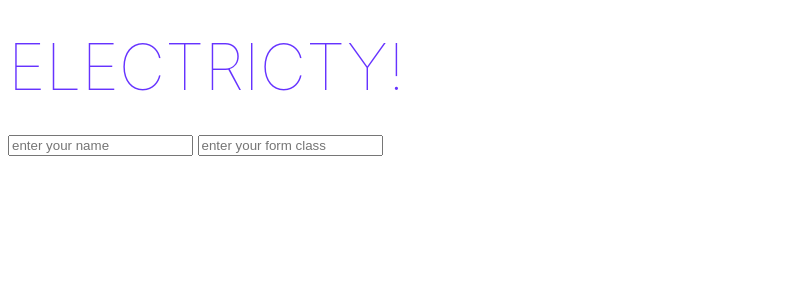
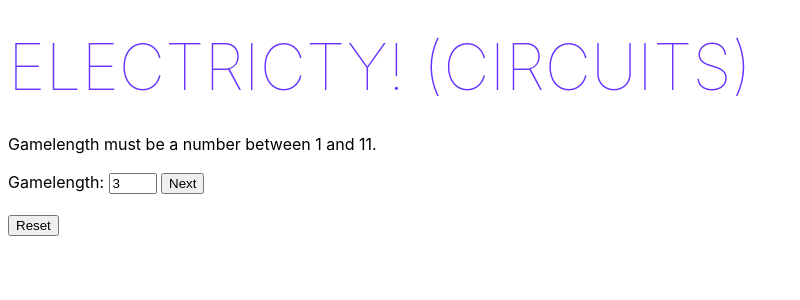
Before and after one commit to hannahlb123/assessment---quiz, a Svelte app: page / in a window 1280 px wide. Shown: the top 300 px of the page, without its empty margins (0-800 px from the left). Built offline with nearby package versions, Linux system fonts and the light colour scheme.

Commit message:
added feature that user can choose gamelength. Code checks if gameLength input is between 1 and 11 and only allows user to move forward if it is. Still need to add error message for invalid inputs.

```diff
--- a/src/App.svelte
+++ b/src/App.svelte
@@ -4,10 +4,12 @@
   let points = 0
   let name = ''
   let formRoom = ''
+  let gameLength = 3
   let started = false
-  let gameLength = 3
 	let library = []
   let questions = []
+  let valid = false
+	let error = false
 
   function start() {
     library = [
@@ -168,10 +170,11 @@
     answering = true
     i = 0
     points = 0
+		gameLength = 3
+		valid = false
     name = ''
     formRoom = ''
     result = ''
-    return i, points, name, formRoom, result
   }
 
 	function state(choice) {
@@ -182,23 +185,40 @@
 			}
 	}
 
-  function validity (input) {
-    for (let i = 0; i < input.length; i++) {
-
-    }
+  function validate(number, min, max) {
+		console.log (number + 'min' + min + 'max' + max)
+    if (min > number || number > max) {
+      valid = false
+			console.log(valid)
+			error = true
+			return error
+    } else {
+			valid = true
+		}
+		return valid
   }
 
 </script>
 
-<h1>Electricty! </h1>
+<h1>Electricty! (Circuits) </h1>
 
 {#if started === false}
+  {#if valid === false}
+  <p>Gamelength must be a number between 1 and 11. </p>
+    <label>
+      Gamelength:
+      <input type='number' bind:value={gameLength}>
+      <button on:click={validate(gameLength, 1, 11)}>Next</button>
+    </label>
+  {:else if valid === true}
     <input bind:value={name} placeholder="enter your name">
 
     <input bind:value={formRoom} placeholder="enter your form class">
-  {#if name != '' && formRoom != ''}
-    <p> Hello {name} from room {formRoom}</p>
-    <button id='btnStart' on:click={start}>Start Quiz</button>
+
+      {#if (name != '' && formRoom != '')}
+        <p> Hello {name} from room {formRoom}</p>
+        <button id='btnStart' on:click={start}>Start Quiz</button>
+      {/if}
   {/if}
   <br><br>
 {:else if started === true}
@@ -247,8 +267,6 @@
       {/if}
   {:else}
     <p> You are done :) </p>
-      <button id='btnCheck' on:click={reset}>Reset</button>
-
   {/if}
 
   {#if (result != '')}
@@ -256,6 +274,8 @@
   {/if}
   <p>Points: {points}/{gameLength} </p>
 {/if}
+
+	<button id='btnReset' on:click={reset}>Reset</button>
 
 <style>
   :root {
```
